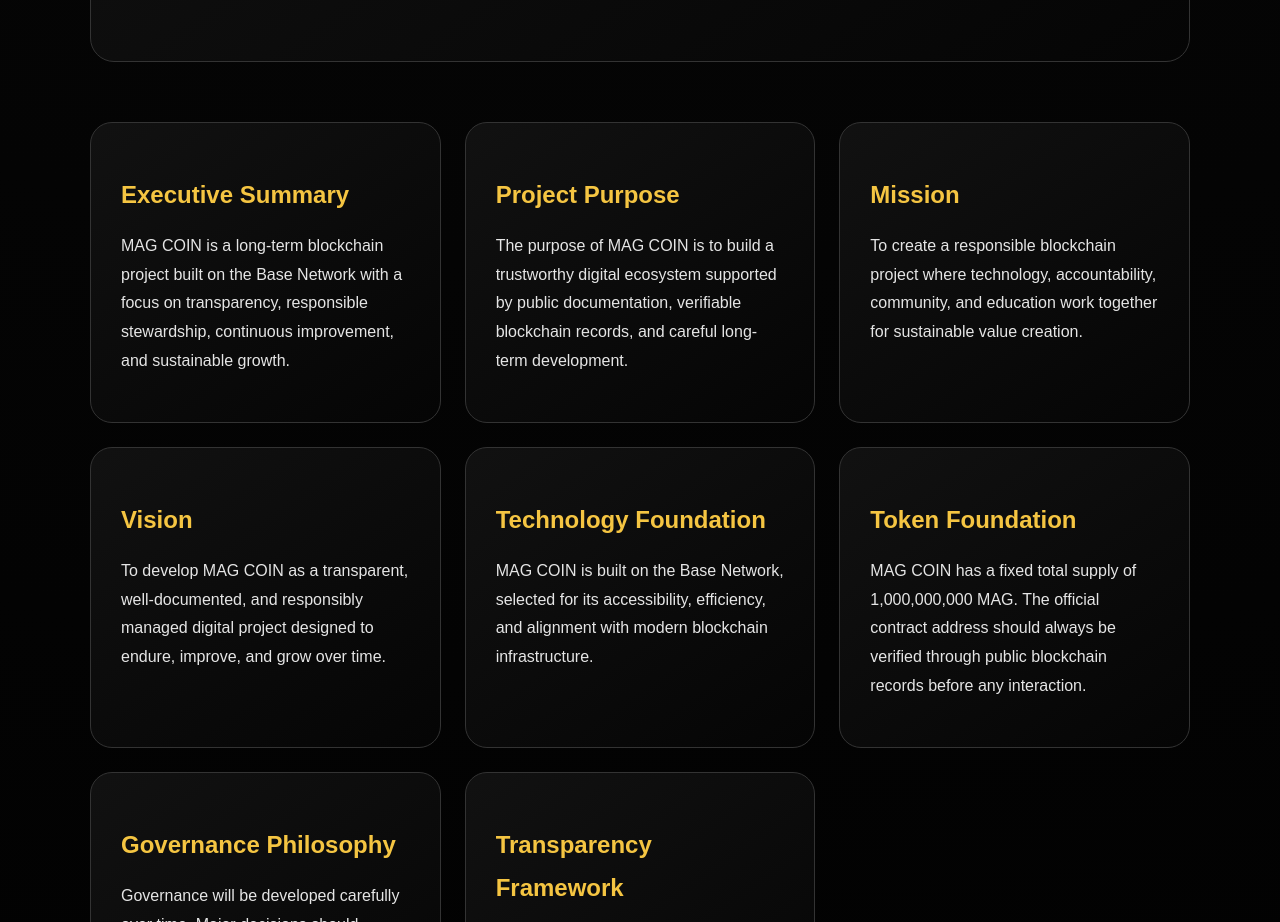
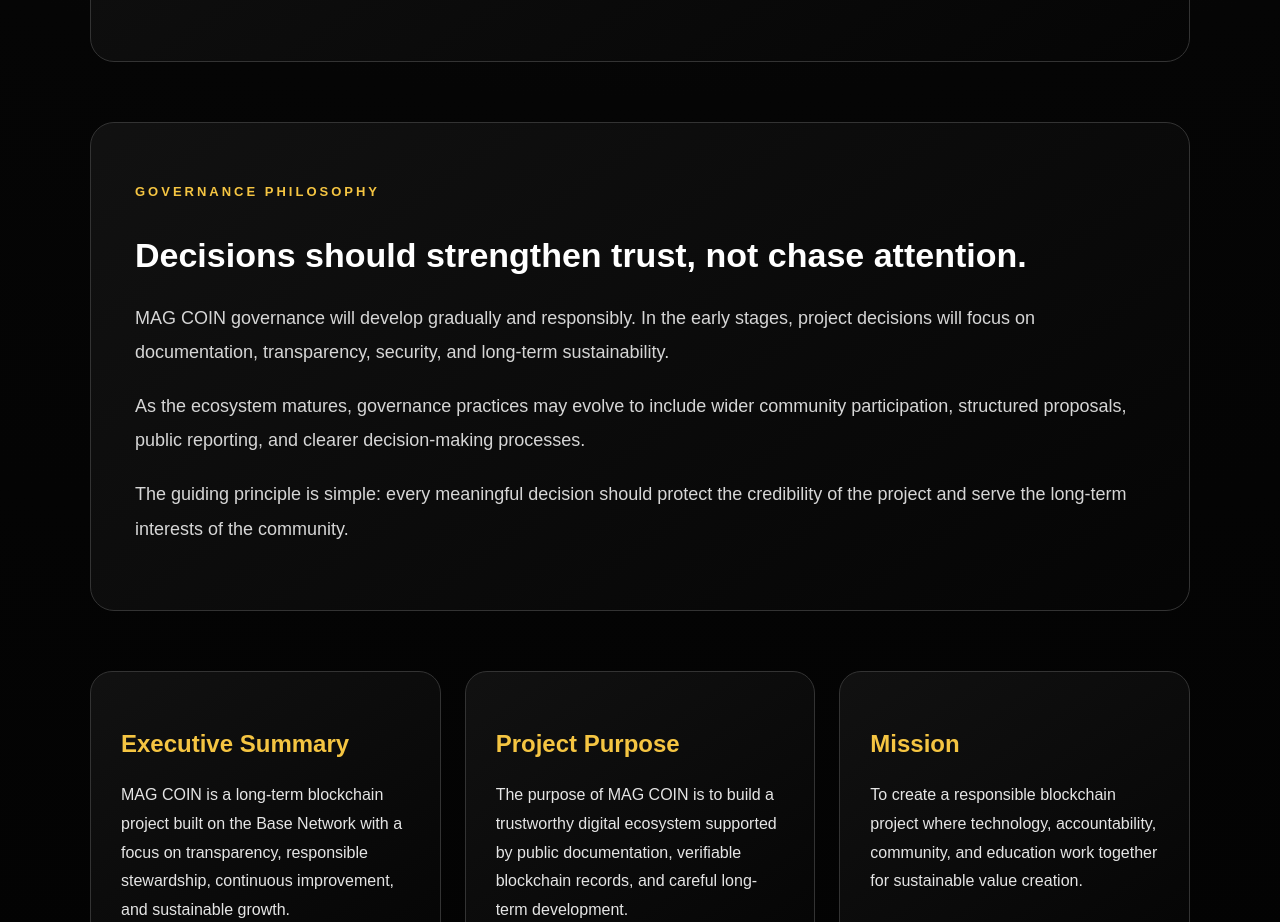
Before and after one commit to MAGZOWN/mag-coin-website, a Next.js app: page /whitepaper in a window 1280 px wide. Shown: the part 1900-2822 px from the top of the page. Built offline with nearby package versions, Linux system fonts and the light colour scheme.

Commit message:
Add Governance section to Whitepaper

```diff
--- a/app/whitepaper/page.tsx
+++ b/app/whitepaper/page.tsx
@@ -6,6 +6,7 @@ import Footer from "../components/Footer";
 import WhitepaperHero from "../components/WhitepaperHero";
 import ExecutiveSummary from "../components/ExecutiveSummary";
 import ProjectPhilosophy from "../components/ProjectPhilosophy";
+import Governance from "../components/Governance";
 import WhitepaperSections from "../components/WhitepaperSections";
 import RiskDisclosure from "../components/RiskDisclosure";
 import WhitepaperConclusion from "../components/WhitepaperConclusion";
@@ -22,6 +23,8 @@ export default function Whitepaper() {
           <ExecutiveSummary />
 
           <ProjectPhilosophy />
+
+          <Governance />
 
           <WhitepaperSections />
 
```
